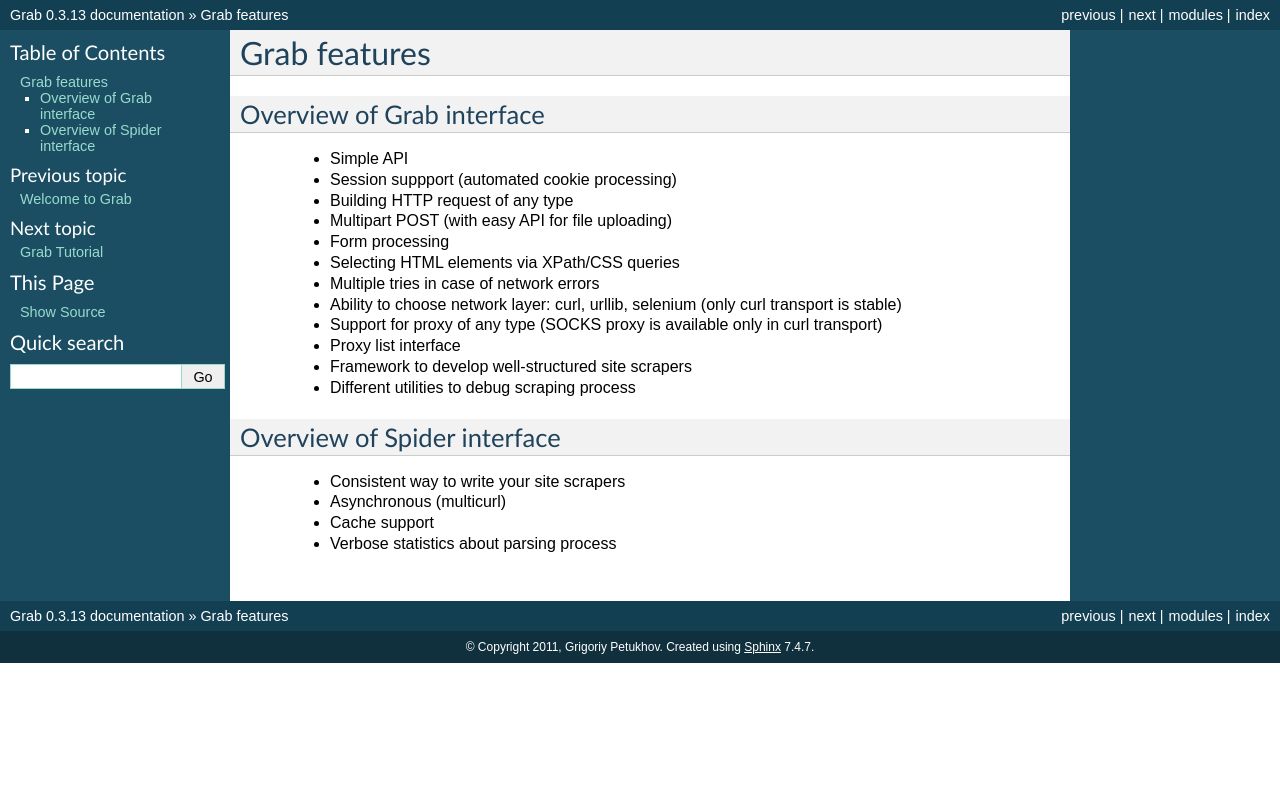
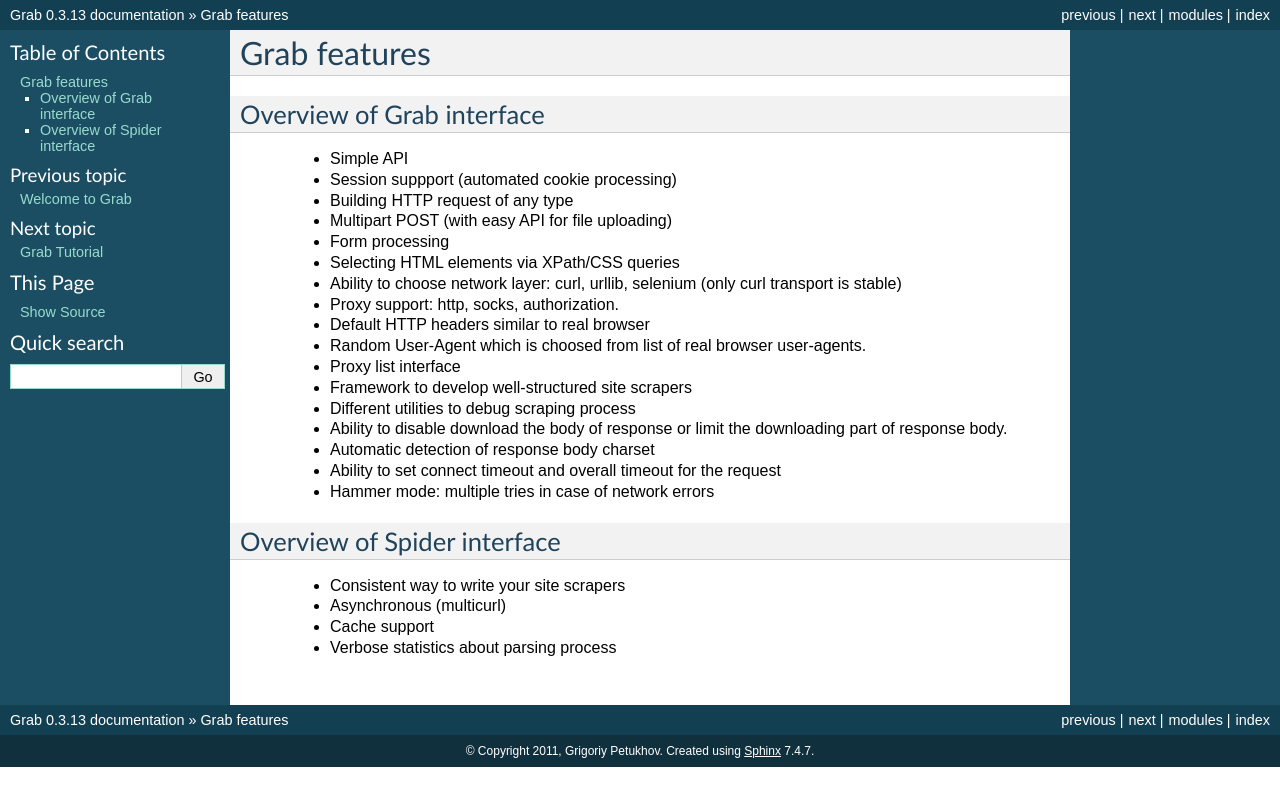
Before and after one commit to lorien/grab, a Sphinx documentation site: the page built from docs/features.rst, in a window 1280 px wide. Shown: the top 806 px of the page. Built offline with Sphinx 7.4.7, drawn with Linux system fonts in a browser that asks for light colours.

Commit message:
Update docs

```diff
--- a/docs/overview.rst
+++ b/docs/features.rst
@@ -12,12 +12,18 @@ Overview of Grab interface
  * Multipart POST (with easy API for file uploading)
  * Form processing
  * Selecting HTML elements via XPath/CSS queries
- * Multiple tries in case of network errors
  * Ability to choose network layer: curl, urllib, selenium (only curl transport is stable)
- * Support for proxy of any type (SOCKS proxy is available only in curl transport)
+ * Proxy support: http, socks, authorization.
+ * Default HTTP headers similar to real browser
+ * Random User-Agent which is choosed from list of real browser user-agents.
  * Proxy list interface
  * Framework to develop well-structured site scrapers
  * Different utilities to debug scraping process
+ * Ability to disable download the body of response or limit the downloading
+   part of response body.
+ * Automatic detection of response body charset
+ * Ability to set connect timeout and overall timeout for the request
+ * Hammer mode: multiple tries in case of network errors
 
 
 Overview of Spider interface
--- a/docs/index.rst
+++ b/docs/index.rst
@@ -25,7 +25,7 @@ Documentation
 .. toctree::
     :hidden:
 
-    overview
+    features
     grab_tutorial
     spider_tutorial
     base_interface
@@ -37,7 +37,7 @@ Documentation
     configuration
     tools/html
 
-:doc:`overview`
+:doc:`features`
     List of features implemented in Grab
 
 :doc:`grab_tutorial`
```
